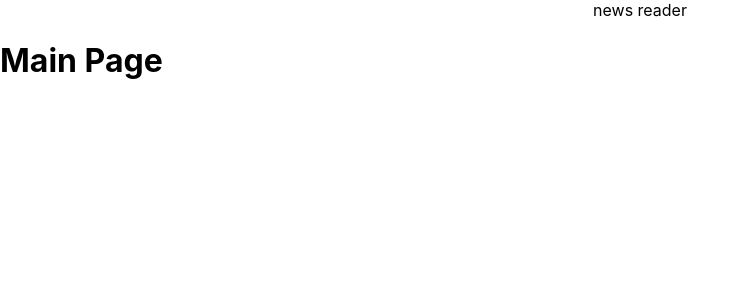
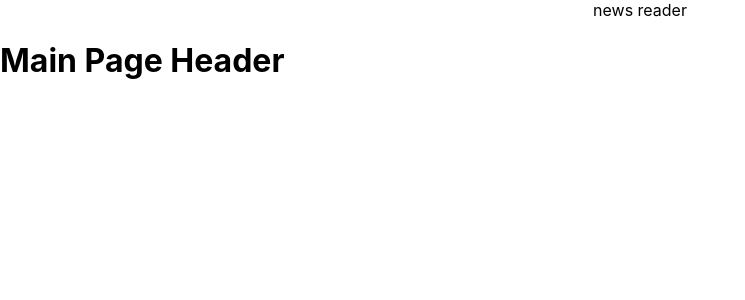
Before and after one commit to Markus-Xavier/news-reader-mod4final, a React (Create React App) app: page / in a window 1280 px wide. Shown: the top 300 px of the page, without its empty margins (0-745 px from the left). Built offline with nearby package versions, Linux system fonts and the light colour scheme.

Commit message:
Create main page header component, Import main page header component into main page js

```diff
--- a/src/Components/MainPage/MainPage.js
+++ b/src/Components/MainPage/MainPage.js
@@ -1,8 +1,9 @@
 import React from "react";
 import './MainPage.css';
+import MainPageHeader from "../MainPageHeader/MainPageHeader";
 
 export default function MainPage() {
   return (
-    <h1>Main Page</h1>
+    <MainPageHeader />
   )
 }
--- /dev/null
+++ b/src/Components/MainPageHeader/MainPageHeader.js
@@ -0,0 +1,8 @@
+import React from "react";
+import './MainPageHeader.css';
+
+export default function MainPageHeader() {
+  return (
+    <h1>Main Page Header</h1>
+  )
+}
```
Also changed, not shown: src/Components/MainPageHeader/MainPageHeader.css (added).
